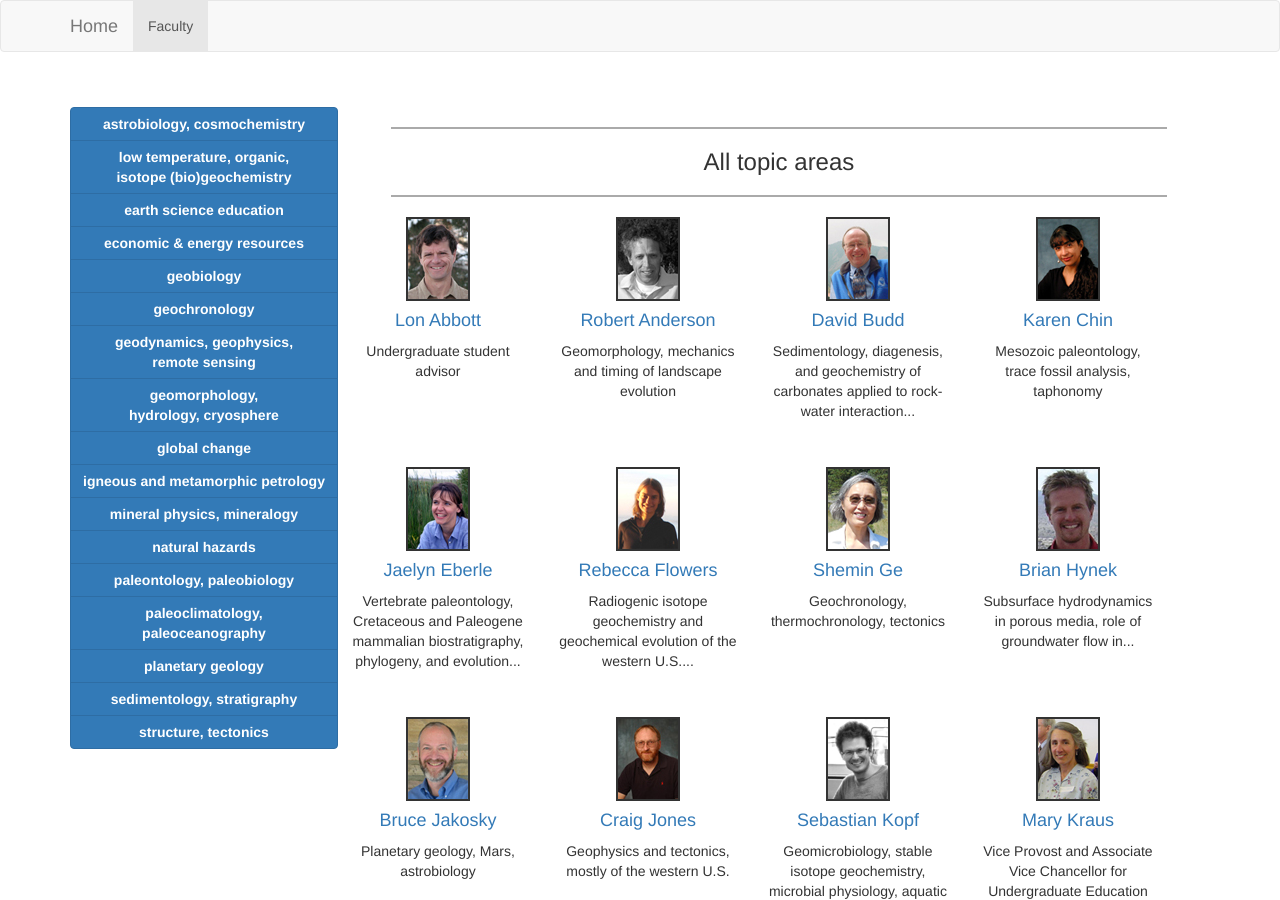
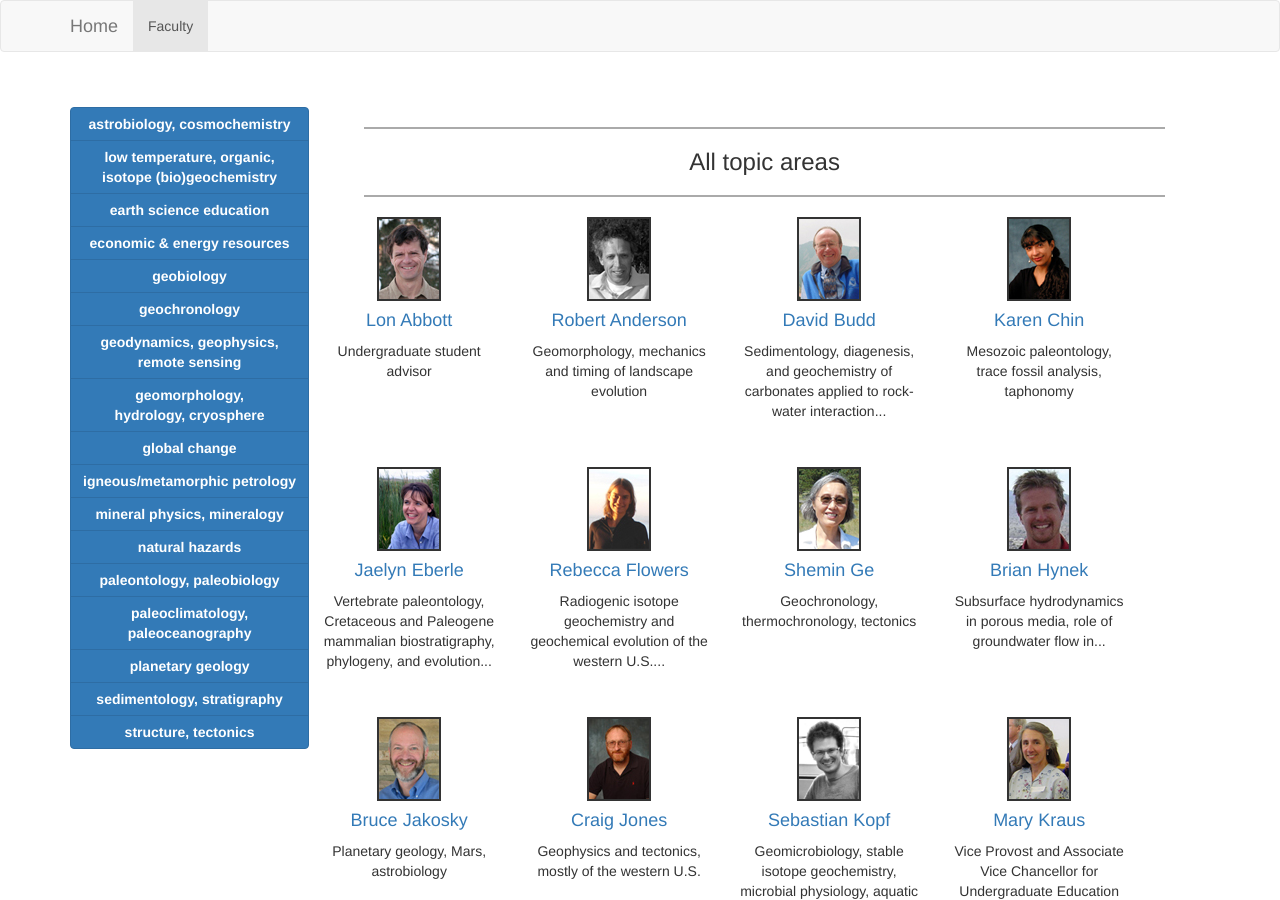
Before and after one commit to KopfLab/geoldev, a Jekyll site: the page built from faculty.md, in a window 1280 px wide and 900 px high. Built offline with Jekyll 4.4.1, drawn with Linux system fonts in a browser that asks for light colours.

Commit message:
shorten category name

```diff
--- a/faculty.md
+++ b/faculty.md
@@ -22,7 +22,7 @@ filters:
     id: geomorph
   - label: global change
     id: change
-  - label: igneous and metamorphic petrology
+  - label: igneous/metamorphic petrology
     id: petrology
   - label: mineral physics, mineralogy
     id: minerals
```
